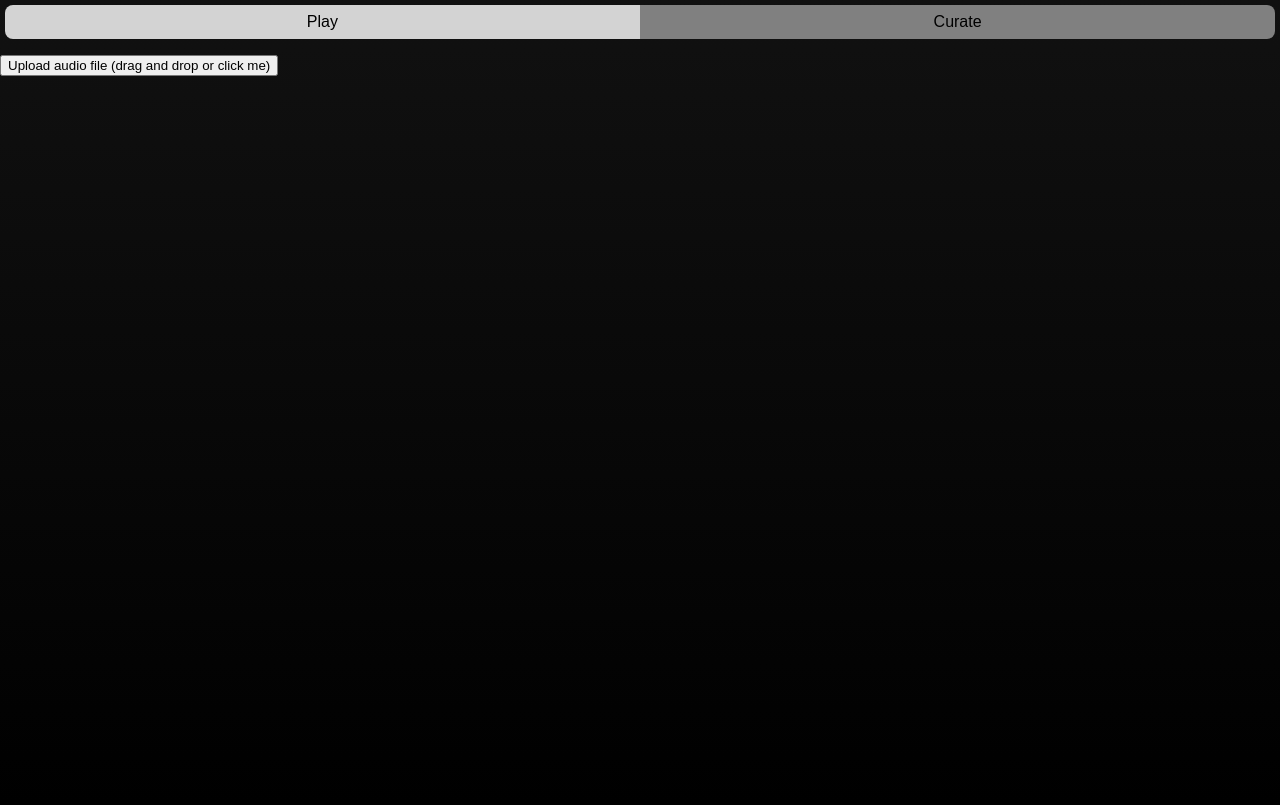
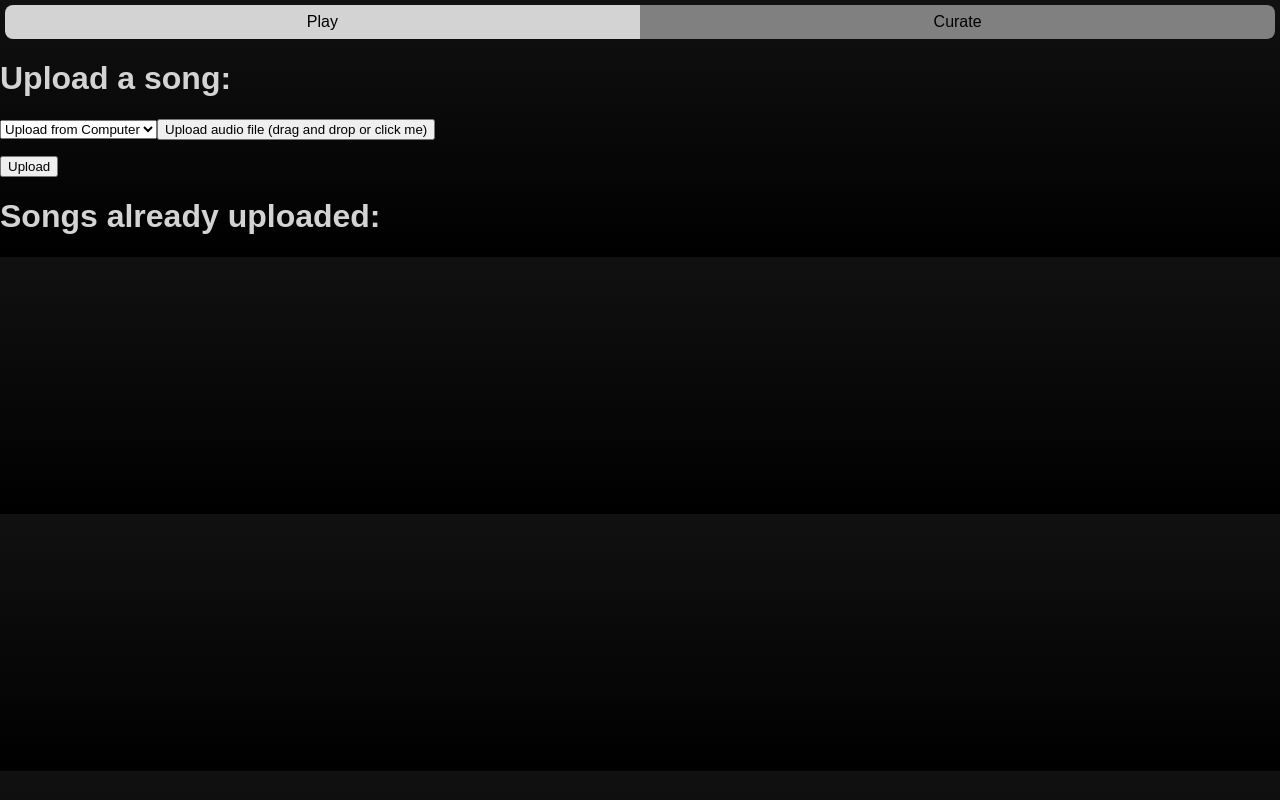
Before and after one commit to Moses-Bejon/respire, a React (Vite) app in the folder respire/: page /respire/curate in a window 1280 px wide. Built offline with nearby package versions, Linux system fonts and the light colour scheme.

Commit message:
songs can be batch uploaded

```diff
--- a/respire/src/controller.ts
+++ b/respire/src/controller.ts
@@ -65,23 +65,9 @@ class Controller{
         }
     }
 
-    public uploadNewSong(songFile:File):void{
-
-        const reader = new FileReader();
-
-        reader.onload = () => {
-            const newSong:Song = {
-                title: "newSong",
-                sourceFormat: "local",
-                source: reader.result as string
-            };
-
-            this.songsModel.addSong(newSong);
-
-            this.updateAllSongs();
-        }
-
-        reader.readAsDataURL(songFile);
+    public uploadNewSong(song:Song):void{
+        this.songsModel.addSong(song);
+        this.updateAllSongs();
     }
 }
 
--- a/respire/src/curator/Curator.tsx
+++ b/respire/src/curator/Curator.tsx
@@ -1,8 +1,8 @@
-import {FileInput} from "./fileInput.tsx";
 import {controller} from "../controller.ts";
 import {SongsList} from "./songsList.tsx";
 import type {Song} from "../customTypes.ts";
 import {useState,useEffect} from "react";
+import {SongInput} from "./songInput.tsx";
 
 export function Curator() {
 
@@ -14,12 +14,10 @@ export function Curator() {
 
     return (
         <>
+            <h1>Upload a song:</h1>
+            <SongInput />
+            <h1>Songs already uploaded:</h1>
             <SongsList songArray={songList} />
-            <FileInput
-                uploadName="audio file"
-                fileUploadCallback={controller.uploadNewSong.bind(controller)}
-                accept="audio/*"
-            />
         </>
     )
 }
--- /dev/null
+++ b/respire/src/curator/songInput.tsx
@@ -0,0 +1,75 @@
+import {useState} from 'react';
+import {FileInput} from './fileInput';
+import type {Song} from '../customTypes.ts';
+import {SongsList} from "./songsList.tsx";
+import {getUniqueStringWithPrefix} from "../lib/strings.ts";
+import {controller} from "../controller.ts";
+
+export function SongInput() {
+    const [selectedSource, setSelectedSource] = useState<'local' | 'youtube' | 'spotify'>('local');
+    const [uploads, setUploads] = useState<Song[]>([]);
+
+    const uploadLocal = (source: File, title?: string):void => {
+
+        if (!title){
+            // if no specific title given, use file name without the .mp3/.wav etc. bit
+            title = source.name.slice(0,source.name.lastIndexOf('.'));
+        }
+
+        const reader = new FileReader();
+
+        reader.onload = () => {
+            setUploads(prevState => {
+                const newSong: Song = {
+                    title: getUniqueStringWithPrefix(title,prevState.map((song) => song.title)),
+                    sourceFormat: "local",
+                    source: reader.result as string
+                };
+
+                return [...prevState, newSong];
+            })
+        }
+
+        reader.readAsDataURL(source);
+    }
+
+    const sendToController = ():void => {
+        for (const song of uploads){
+            controller.uploadNewSong(song);
+        }
+
+        setUploads([]);
+    }
+
+    return (
+        <div className="songInput">
+            <select
+                value={selectedSource}
+                onChange={(e) => setSelectedSource(e.target.value as 'local' | 'youtube' | 'spotify')}
+            >
+                <option value="local">Upload from Computer</option>
+                <option value="youtube">Upload from YouTube</option>
+                <option value="spotify">Upload from Spotify</option>
+            </select>
+
+            {selectedSource === 'local' && (
+                <FileInput
+                    uploadName="audio file"
+                    fileUploadCallback={uploadLocal}
+                    accept="audio/*"
+                />
+            )}
+            {selectedSource === 'youtube' && (
+                <p>YouTube upload option - Coming soon</p>
+            )}
+            {selectedSource === 'spotify' && (
+                <p>Spotify upload option - Coming soon</p>
+            )}
+
+            <SongsList songArray={uploads} />
+
+            <button onClick={sendToController}>Upload</button>
+
+        </div>
+    )
+}
--- a/respire/src/index.css
+++ b/respire/src/index.css
@@ -4,6 +4,6 @@ body {
 
   margin: 0;
   padding: 0;
-  height: 100vh;
+  height: 100%;
   background: linear-gradient(to bottom, #111111, #000000);
 }
--- /dev/null
+++ b/respire/src/lib/strings.ts
@@ -0,0 +1,12 @@
+export function getUniqueStringWithPrefix(prefix:string,existingStrings:string[]) {
+    let uniqueString = prefix;
+    let i = 0;
+
+    while (existingStrings.includes(uniqueString)){
+        i++;
+
+        uniqueString = `${prefix} (${i})`;
+    }
+
+    return uniqueString;
+}
--- a/respire/src/songsModel.ts
+++ b/respire/src/songsModel.ts
@@ -1,5 +1,6 @@
 import {type Song} from "./customTypes.ts";
 import {threeSecondSilence} from "../public/silence.ts";
+import {getUniqueStringWithPrefix} from "./lib/strings.ts";
 
 export class SongsModel{
     private readonly songs:Song[];
@@ -12,26 +13,10 @@ export class SongsModel{
         this.songProbabilities = Array(this.numberOfSongs).fill(1);
     }
 
-    private checkTitleUniqueness(title:string):boolean{
-        for (const song of this.songs){
-            if (song.title === title){
-                return false;
-            }
-        }
-        return true;
-    }
-
     public addSong(song:Song):void{
 
-        // ensure title is unique
-        const titlePrefix = song.title;
-        let i = 0;
-
-        while (!this.checkTitleUniqueness(song.title)){
-            i++;
-
-            song.title = `${titlePrefix} (${i})`;
-        }
+        // ensures no two titles are the same
+        song.title = getUniqueStringWithPrefix(song.title,this.songs.map((song) => song.title));
 
         this.songs.push(song);
         this.numberOfSongs ++;
```
